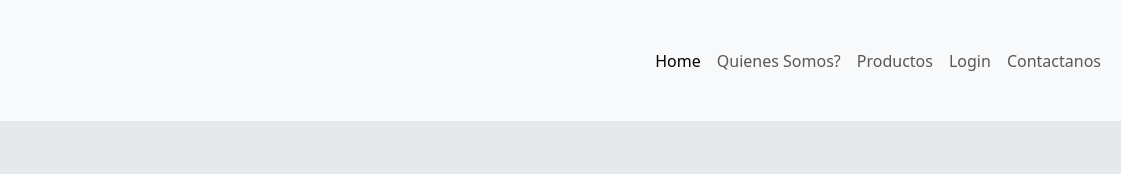
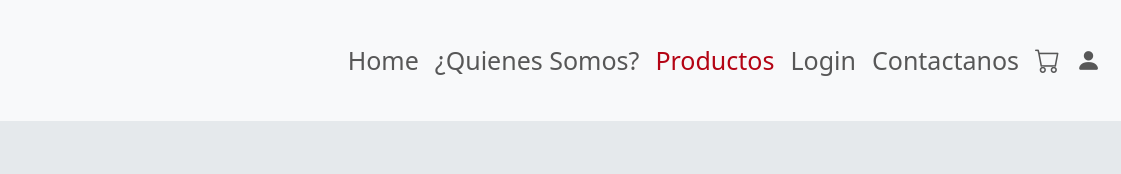
Before and after one commit to Ferningo/product-catalog, a plain HTML site: page index.html in a window 1280 px wide. Shown: the top 174 px of the page, 159-1280 px from the left. Drawn offline with nearby package versions, Linux system fonts and the light colour scheme.

Commit message:
Add icons to navbar and change some styles
Selected link now has a red color, user and cart icons added.

```diff
--- a/index.html
+++ b/index.html
@@ -18,6 +18,12 @@
       integrity="sha384-w76AqPfDkMBDXo30jS1Sgez6pr3x5MlQ1ZAGC+nuZB+EYdgRZgiwxhTBTkF7CXvN"
       crossorigin="anonymous"
     ></script>
+
+    <!-- Boostrap Icons -->
+    <link
+      rel="stylesheet"
+      href="https://cdn.jsdelivr.net/npm/bootstrap-icons@1.10.3/font/bootstrap-icons.css"
+    />
 
     <!-- Script y estilos personales -->
     <link rel="stylesheet" href="styles.css" />
@@ -46,19 +52,25 @@
             class="navbar-nav d-flex justify-content-center align-items-center"
           >
             <li class="nav-item">
-              <a class="nav-link active" aria-current="page" href="#">Home</a>
+              <a class="nav-link" aria-current="page" href="#">Home</a>
             </li>
             <li class="nav-item">
-              <a class="nav-link" href="#">Quienes Somos?</a>
+              <a class="nav-link" href="#">¿Quienes Somos?</a>
             </li>
             <li class="nav-item">
-              <a class="nav-link" href="#">Productos</a>
+              <a class="nav-link active" href="#" id="selected">Productos</a>
             </li>
             <li class="nav-item">
               <a class="nav-link" href="#">Login</a>
             </li>
             <li class="nav-item">
               <a class="nav-link" href="#">Contactanos</a>
+            </li>
+            <li class="nav-item">
+              <a class="nav-link" href="#"><i class="bi bi-cart"></i></a>
+            </li>
+            <li class="nav-item">
+              <a class="nav-link" href="#"><i class="bi bi-person-fill"></i></a>
             </li>
           </ul>
         </div>
--- a/styles.css
+++ b/styles.css
@@ -1,5 +1,10 @@
 .card{
     margin-top: 50px;
+}
+
+#user-icon{
+    min-width: 50px;
+    min-height: 50px;
 }
 
 .btn-primary{
@@ -11,11 +16,6 @@
     background-color: #FFC600;
 }
 
-#my-nav-bar{
-    padding: 2rem;
-    background-color: #f5f6f7;
-}
-
 .navbar-collapse{
     align-items: center;
     justify-content: space-between;
@@ -24,3 +24,11 @@
 main,.card{
     background-color: #E5E9EC;
 }
+
+.nav-item{
+    font-size: 25px;
+}
+
+#selected{
+    color: #B40414;
+}
```
Also changed, not shown: assets/img/person-fill.svg (added).
